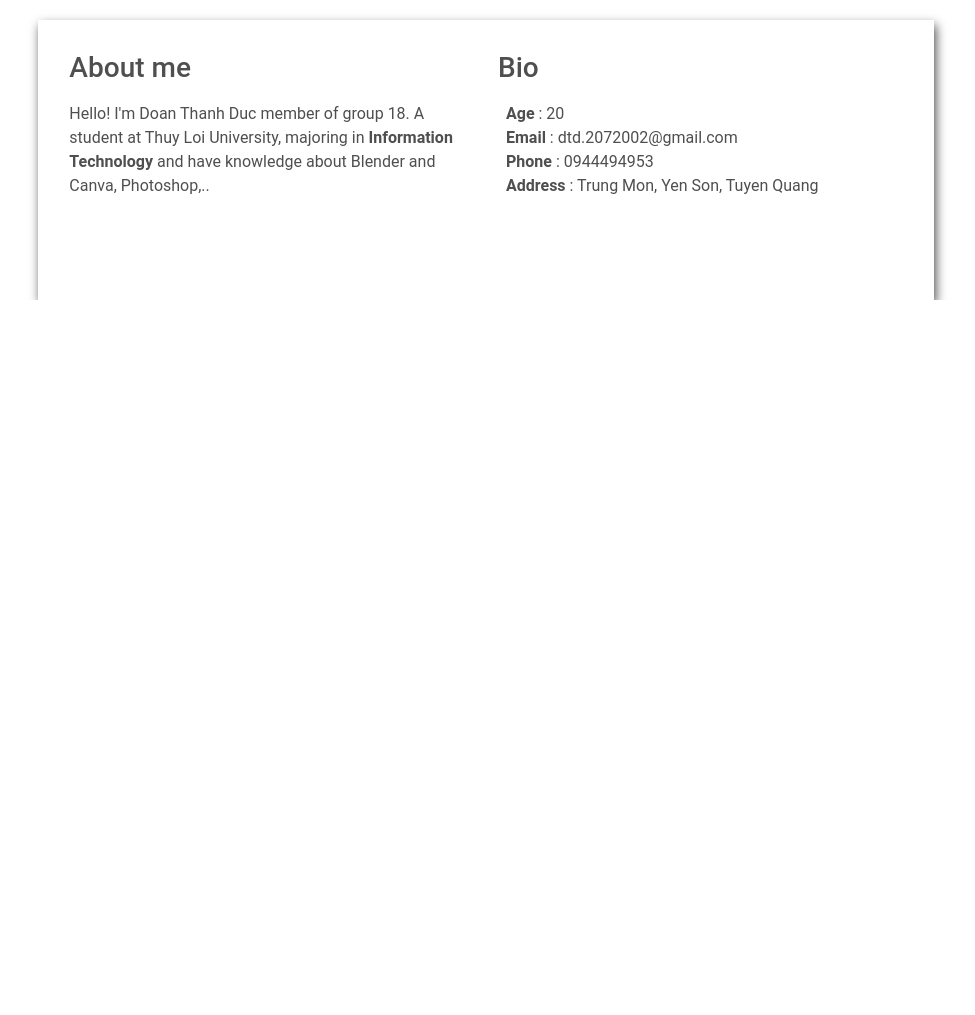
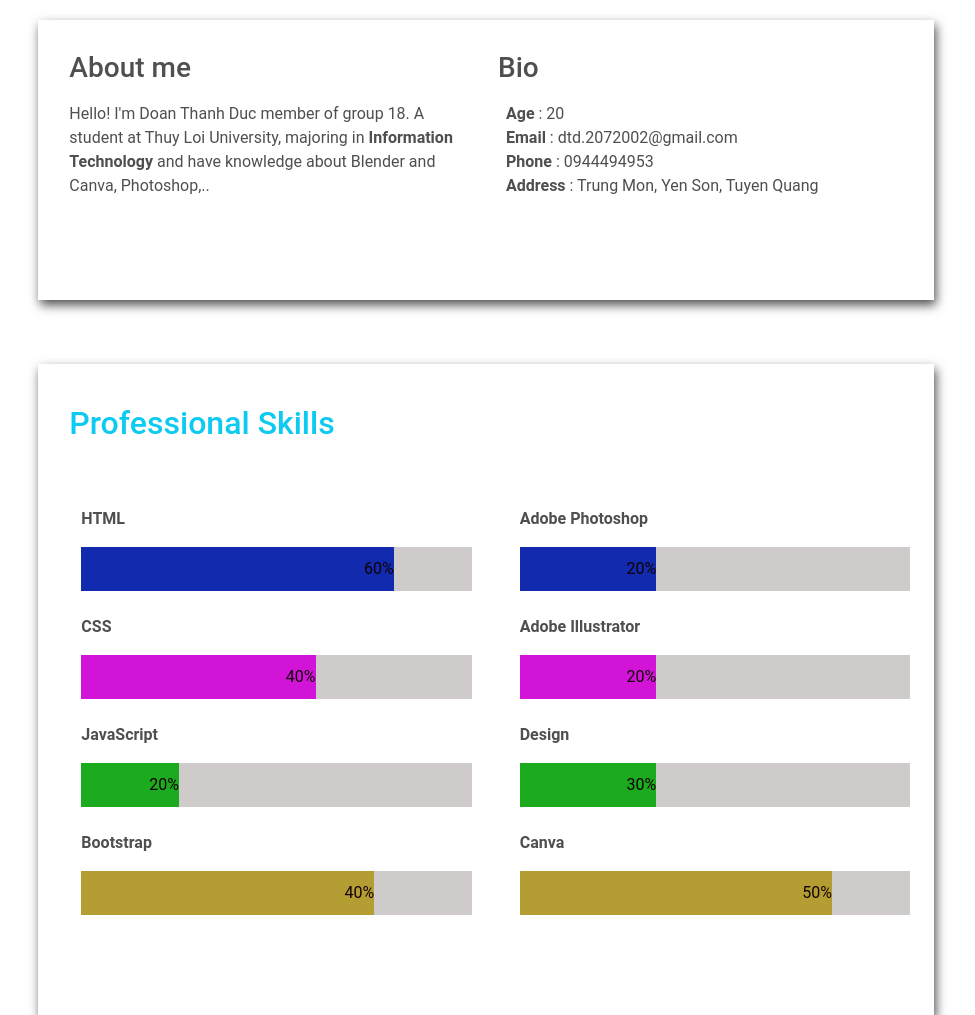
Before and after one commit to anhducati/CV-project, a plain HTML site: page html/CVduc.html in a window 1280 px wide. Shown: the part 804-1819 px from the top of the page, without its empty margins (154-1129 px from the left). Before the commit the page ends 1104 px from the top, so only its background shows below. Drawn offline with nearby package versions, Linux system fonts and the light colour scheme.

Commit message:
Duc them gioi thieu ki nang va css

```diff
--- /dev/null
+++ b/css/Duc-skills.css
@@ -0,0 +1,55 @@
+*{
+        box-sizing: border-box;
+      }
+
+      .skills-container {
+        width: 100%;
+        background-color: hsla(0, 7%, 39%, 0.316);
+      }
+
+      .skills {
+        text-align: right;
+        padding-top: 10px;
+        padding-bottom: 10px;
+        color: rgb(17, 2, 2);
+      }
+
+      .html {
+        width: 80%;
+        background-color: #122aad;
+      }
+
+      .css {
+        width: 60%;
+        background-color: #d214d8;
+      }
+
+      .js {
+        width: 25%;
+        background-color: #1cab1f;
+      }
+
+      .Bootstrap {
+        width: 75%;
+        background-color: #b49e34;
+      }
+
+      .Photoshop {
+        width: 35%;
+        background-color: #122aad;
+      }
+
+      .Illustrator {
+        width: 35%;
+        background-color: #d214d8;
+      }
+
+      .Blender {
+        width: 35%;
+        background-color: #1cab1f;
+      }
+
+      .Canva {
+        width: 80%;
+        background-color: #b49e34;
+}
--- a/html/CVduc.html
+++ b/html/CVduc.html
@@ -6,6 +6,7 @@
     <meta name="viewport" content="width=device-width, initial-scale=1.0">
     <title>CVDuc</title>
     <link rel="stylesheet" href="/css/bootstrap5.2.0.css">
+    <link rel="stylesheet" href="/css/Duc-skills.css">
     <link rel="stylesheet" href="https://cdn.jsdelivr.net/npm/bootstrap-icons@1.8.3/font/bootstrap-icons.css">
     <link href="https://cdnjs.cloudflare.com/ajax/libs/aos/2.3.4/aos.css" rel="stylesheet" media="all">
 
@@ -68,6 +69,61 @@
         </section>
         <!-- End : About -->
 
+          <!-- Start : Skills -->
+          <section class="clean-block clean-info dark bg-white" id="Skills" style="font-family: Roboto, sans-serif;margin: 5% 15%;box-shadow: 2px 5px 10px;">
+            <div class="container" style="padding-left: 3.5%;">
+                <div class="block-heading" style="padding: 40px 0px 0px;">
+                    <h2 class="text-start text-info">Professional Skills<br></h2>
+                </div>
+                <div class="row align-items-center">
+                    <div class="col-md-6">
+                        <div class="container">
+                            <p><br><strong>HTML</strong><br></p>
+                            <div class="skills-container">
+                                <div data-aos="fade-right" data-aos-duration="950" data-aos-offset="100%" data-aos-once="true" class="skills html"><span>60%</span></div>
+                            </div>
+                            <p><br><strong>CSS</strong><br></p>
+                            <div class="skills-container">
+                                <div data-aos="fade-right" data-aos-duration="950" class="skills css"><span>40%</span></div>
+                            </div>
+                            <p><br><strong>JavaScript</strong><br></p>
+                            <div class="skills-container">
+                                <div data-aos="fade-right" data-aos-duration="950" class="skills js"><span>20%</span></div>
+                            </div>
+                            <p><br><strong>Bootstrap</strong><br></p>
+                            <div class="skills-container">
+                                <div data-aos="fade-right" data-aos-duration="950" class="skills Bootstrap"><span>40%</span></div>
+                            </div>
+                        </div>
+                    </div>
+                    <div class="col-md-6">
+                        <div class="container">
+                            <p><br><strong>Adobe Photoshop</strong><br></p>
+                            <div class="skills-container">
+                                <div data-aos="fade-right" data-aos-duration="950" class="skills Adobe Photoshop"><span>20%</span></div>
+                            </div>
+                            <p><br><strong>Adobe Illustrator</strong><br></p>
+                            <div class="skills-container">
+                                <div data-aos="fade-right" data-aos-duration="950" class="skills Adobe Illustrator"><span>20%</span></div>
+                            </div>
+                            <p><br><strong>Design</strong><br></p>
+                            <div class="skills-container">
+                                <div data-aos="fade-right" data-aos-duration="950" class="skills Blender"><span>30%</span></div>
+                            </div>
+                            <p><br><strong>Canva</strong><br></p>
+                            <div class="skills-container">
+                                <div data-aos="fade-right" data-aos-duration="950" class="skills Canva"><span>50%</span></div>
+                            </div>
+                        </div>
+                    </div>
+                    <div class="col-md-6">
+                        <div class="getting-started-info"></div>
+                    </div>
+                </div>
+            </div>
+        </section>
+        <!-- End : Skills -->
+
 
 
 
```
